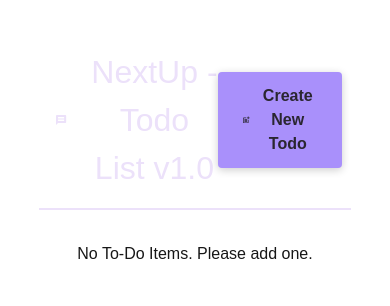
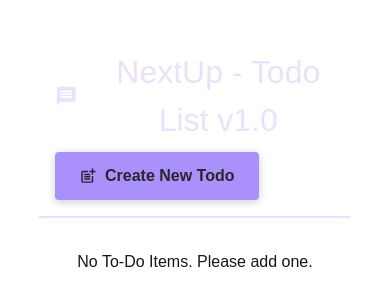
Before and after one commit to nabeeljohn/njohnweb, a Next.js app: page /tools/todo in a window 390 px wide. Shown: the top 306 px of the page. Built offline with nearby package versions, Linux system fonts and the light colour scheme.

Commit message:
header responsive

```diff
--- a/app/tools/todo/MainHeader.module.css
+++ b/app/tools/todo/MainHeader.module.css
@@ -34,3 +34,16 @@
 .button:hover {
   background-color: #8c6cf7;
 }
+
+/* RESPONSIVE: on small screens, stack logo and button vertically */
+@media (max-width: 600px) {
+  .header {
+    flex-direction: column; /* stack children vertically */
+    align-items: flex-start; /* align items to left */
+    gap: 0.5rem; /* spacing between logo and button */
+  }
+
+  .button {
+    width: 100%; /* optional: make button full width */
+  }
+}
```
